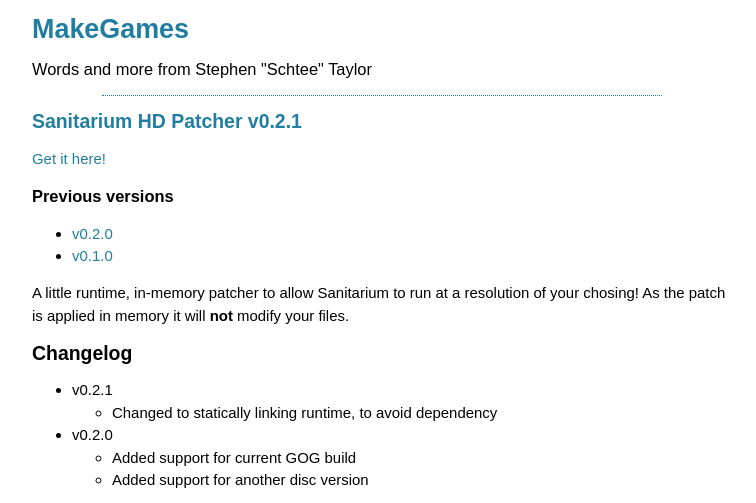
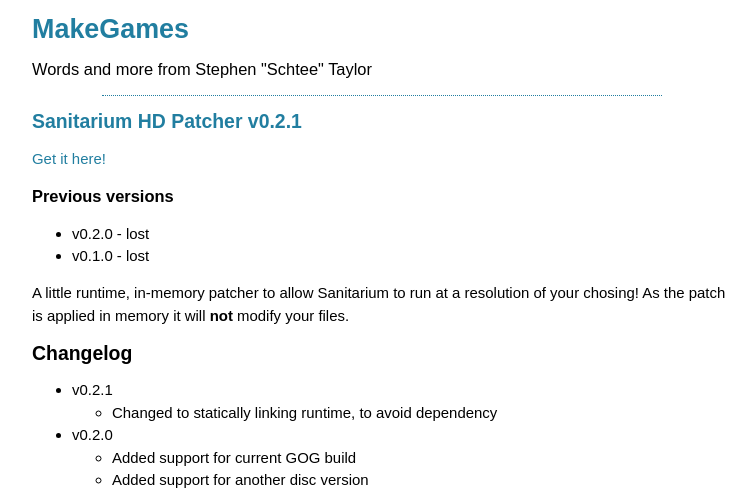
Before and after one commit to Schtee/schtee.github.io, a Jekyll site: the page built from sanitariumhd/index.md, in a window 1280 px wide, cut to the strip 0-503 px from the top of the page. Shown: the whole strip, without its empty margins (258-1014 px from the left). Built offline with Jekyll 4.4.1, drawn with Linux system fonts in a browser that asks for light colours; Markdown is read by kramdown in place of the engine named in the settings.

```diff
--- a/sanitariumhd/index.md
+++ b/sanitariumhd/index.md
@@ -3,11 +3,11 @@ layout: default
 title: "Sanitarium HD Patcher"
 ---
 # [Sanitarium HD Patcher v0.2.1](http://makegames.co.uk/sanitariumhd/)
-[Get it here!](https://mega.co.nz/#!7RwDDaZY!Ts2QdBGvtjI1sjAGjDTKJuf-T-zjQdrB3OqDO7Tjnaw)
+[Get it here!](https://github.com/Schtee/SanitariumHDPatcher/releases/tag/v0.2.1)
 
 ## Previous versions
-* [v0.2.0](https://mega.co.nz/#!WVYn3KpT!cUdhaV5KNV6yOdc69zTpeeISMkdHVsagyVmR7tR7bHs)
-* [v0.1.0](https://mega.co.nz/#!WMhRWCbA!ToWWJXusiszTNnpKYIuC9BjxSE9iJos8qyu5P0D-kJQ)
+* v0.2.0 - lost
+* v0.1.0 - lost
 
 A little runtime, in-memory patcher to allow Sanitarium to run at a resolution
 of your chosing! As the patch is applied in memory it will **not** modify your
```
